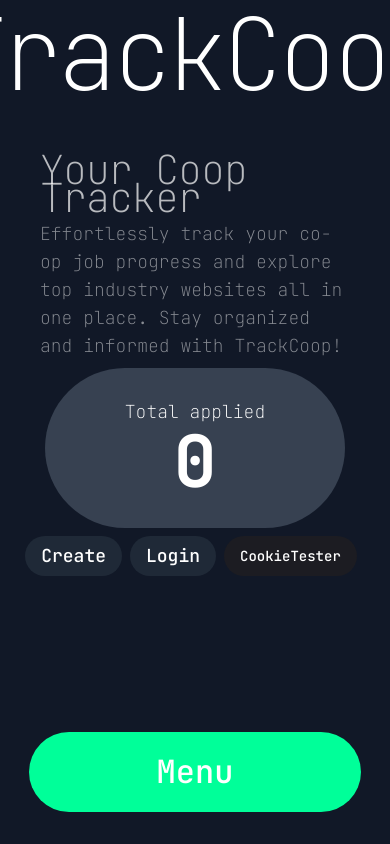
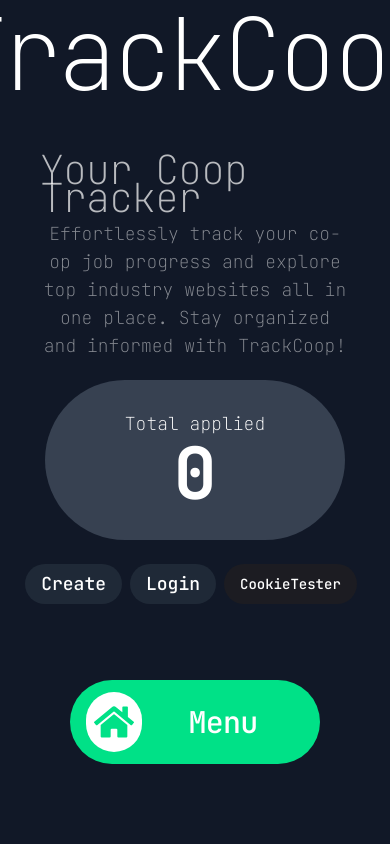
Before and after one commit to ewanchukwilliam/jobhunting, a React (Create React App) app in the folder client/: page / in a window 390 px wide. Shown: the top 844 px of the page. Built offline with nearby package versions, Linux system fonts and the light colour scheme; no server answers.

Commit message:
added touchups here and there and fixed some ugly buttons

```diff
--- a/client/src/authentication/LoginUser.jsx
+++ b/client/src/authentication/LoginUser.jsx
@@ -70,9 +70,8 @@ const LoginUser = () => {
   return (
     <>
       {auth?.user ? (
-        <div>
-          <h1>You are Logged in!</h1>
-          <h1>User: {auth?.user}</h1>
+        <div className="rounded-full bg-gray-800 p-3">
+					Success!
         </div>
       ) : (
         <Dialog>
--- a/client/src/components/Header.jsx
+++ b/client/src/components/Header.jsx
@@ -10,6 +10,7 @@ import { useContext } from "react";
 import AuthContext from "../authentication/AuthProvider";
 import CookieTester from "./CookieTester";
 import LogoutUser from "../authentication/LogoutUser";
+import { Button } from "./ui/button";
 
 const Header = ({ data }) => {
 	const { auth } = useContext(AuthContext);
@@ -27,7 +28,7 @@ const Header = ({ data }) => {
 					<h2 className="text-[40px] text-white/70 tracking-tight">
 						Your Coop Tracker
 					</h2>
-					<p className="text-white/50">
+					<p className="text-white/50 mb-3 text-center">
 						Effortlessly track your co-op job progress and explore top industry
 						websites all in one place. Stay organized and informed with
 						TrackCoop!
@@ -41,11 +42,11 @@ const Header = ({ data }) => {
 							className="text-7xl font-bold"
 						/>
 					</div>
-					<div className="flex items-center gap-2">
+					<div className="flex items-center gap-2 mt-4">
 						<Link
 							className={
 								auth?.user
-									? "h-max rounded-full font-extrabold shadow-black bg-green-600 shadow-lg hover:-translate-y-2 transition px-8 py-5 mx-3"
+									? "h-max rounded-full text-xl font-bold shadow-black bg-accent hover:bg-accent-hover transition-all text-center duration-300 shadow-lg hover:-translate-y-2 transition px-8 py-5 mx-3"
 									: "hidden"
 							}
 							to="/create"
--- a/client/src/components/Menu.jsx
+++ b/client/src/components/Menu.jsx
@@ -13,7 +13,7 @@ import {
   SheetTitle,
   SheetTrigger,
 } from "./ui/sheet";
-
+import {FaHome}from "react-icons/fa"
 const Menu = () => {
   const { auth } = useAuth();
   const [user, setUser] = useState("");
@@ -34,13 +34,13 @@ const Menu = () => {
         setSuccess(false);
       });
   }, [auth]);
-
   return (
     <Sheet className="text-white">
       <div className="fixed flex flex-col justify-end h-screen items-center w-full pointer-events-none z-50">
         <SheetTrigger asChild>
-          <Button variant="outline" className="menuButton bg-accent">
-            Menu
+          <Button variant="outline" className="group flex flex-row justify-between items-between  p-3 px-4 hover:bg-accent-hover hover:w-[275px] transition-all duration-200 mb-20 text-3xl h-auto w-[250px] bg-accent z-50 pointer-events-auto border-none">
+						<FaHome className="text-accent bg-white rounded-full p-2 min-w-14 min-h-14 text-6xl group-hover:scale-110 transition-transform transform duration-300"/>
+						<div className="w-full flex flex-col items-center justify-center tracking-tight">Menu</div>
           </Button>
         </SheetTrigger>
       </div>
--- a/client/src/components/Statistics.jsx
+++ b/client/src/components/Statistics.jsx
@@ -28,7 +28,13 @@ const Footer = ({ data }) => {
 				}, 0);
 				setmaxMonth(maxM);
 			})
-			.catch((err) => console.log("no cookie for statistics"));
+			.catch((err) => {
+				setmaxDay(0);
+				setmaxWeek(0);
+				setmaxMonth(0);
+				console.log("no cookie for statistics")
+			});
+
 	}, [auth]);
 
 	return (
@@ -39,8 +45,8 @@ const Footer = ({ data }) => {
 				transition: { delay: 0, duration: 0.4, ease: "easeIn" },
 			}}
 		>
-			<div className="gap-2 text-lg flex flex-col lg:flex-row justify-between items-center my-3">
-				<div className="flex flex-col  items-center">
+			<div className="gap-2 text-lg flex flex-col lg:flex-row w-full justify-between items-center my-3">
+				<div className="flex flex-col justify-between w-full items-center">
 					<h3 className="text-5xl font-semibold text-center">Current Stats</h3>
 					<div className="h-10 p-20 my-2 flex flex-col justify-center items-center  bg-gray-700 rounded-full">
 						<p>Current Streak</p>
@@ -52,7 +58,7 @@ const Footer = ({ data }) => {
 						/>
 					</div>
 				</div>
-				<div className="flex gap-2 w-full max-w-[1000px]">
+				<div className=" gap-2 w-full max-w-[1000px]">
 					<Card className="text-xl flex flex-col bg-gray-600 p-5 justify-between h-[400px]">
 						<div className="h-full hover:scale-105 hover:text-2xl hover:font-semibold hover:text-accent transition-all my-2 flex gap-3 justify-center items-center  bg-gray-700 rounded-full">
 							<p>Daily Maximum</p>
--- a/client/src/index.css
+++ b/client/src/index.css
@@ -10,13 +10,6 @@
 .hide-scrollbar {
   -ms-overflow-style: none; /* for Internet Explorer, Edge */
   scrollbar-width: none; /* for Firefox */
-}
-.menuButton {
-  position: relative;
-  padding: 40px 128px; /* Converted py-10 px-32 to regular CSS */
-  margin: 32px 0; /* Converted my-8 to regular CSS */
-  font-size: 2rem; /* Converted text-2xl to regular CSS */
-  z-index: 50; /* High z-index */
 }
 
 html {
--- a/client/tailwind.config.js
+++ b/client/tailwind.config.js
@@ -26,8 +26,8 @@ module.exports = {
 			colors: {
 				primary: "#1c1c22",
 				accent: {
-					DEFAULT: "#00ff99",
-					hover: "#00e187",
+					DEFAULT: "#00e187",
+					hover: "#00ff99",
 				},
 				border: "hsl(var(--border))",
 				input: "hsl(var(--input))",
```
